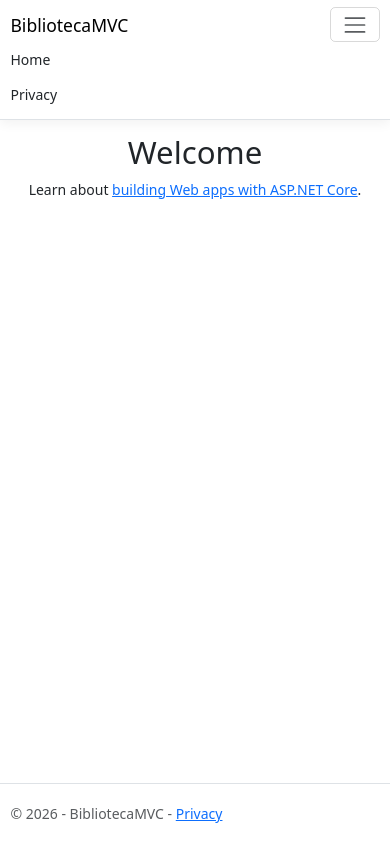
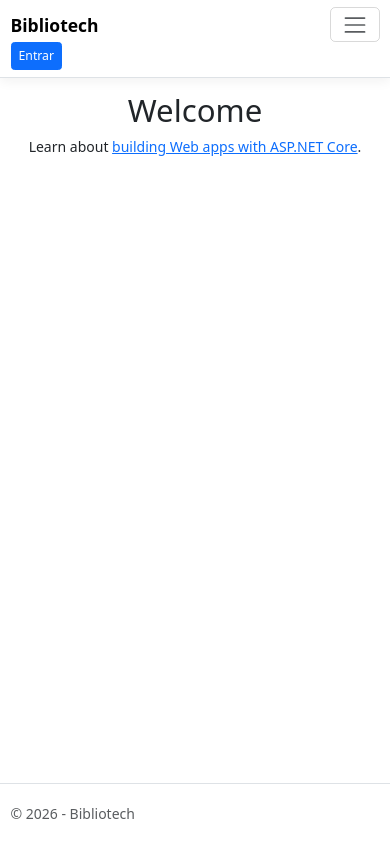
Before and after one commit to CauaLeao/BibliotecaAcademica, an ASP.NET Core app: page / in a window 390 px wide, after a click that opens the changed part. Run offline with ASP.NET Core 8, Linux system fonts and the light colour scheme; style sheets or scripts are compiled from the project's sources; the project's own start-up code is not run, and a stand-in starts its controllers and pages.

Commit message:
finaliza o sistema de login e implementa o frontend inicial

```diff
--- a/BibliotecaMVC/Views/Shared/_Layout.cshtml
+++ b/BibliotecaMVC/Views/Shared/_Layout.cshtml
@@ -1,9 +1,16 @@
+@using Microsoft.AspNetCore.Http
+@{
+    var usuarioId = Context.Session.GetInt32("UsuarioId");
+    var usuarioNome = Context.Session.GetString("UsuarioNome");
+    var tipoUsuario = Context.Session.GetString("TipoUsuario");
+    var isGestor = tipoUsuario == "Bibliotecario" || tipoUsuario == "Administrador";
+}
 <!DOCTYPE html>
-<html lang="en">
+<html lang="pt-br">
 <head>
     <meta charset="utf-8" />
     <meta name="viewport" content="width=device-width, initial-scale=1.0" />
-    <title>@ViewData["Title"] - BibliotecaMVC</title>
+    <title>@ViewData["Title"] - Bibliotech</title>
     <script type="importmap"></script>
     <link rel="stylesheet" href="~/lib/bootstrap/dist/css/bootstrap.min.css" />
     <link rel="stylesheet" href="~/css/site.css" asp-append-version="true" />
@@ -11,35 +18,91 @@
 </head>
 <body>
     <header>
-        <nav class="navbar navbar-expand-sm navbar-toggleable-sm navbar-light bg-white border-bottom box-shadow mb-3">
+        <nav class="navbar navbar-expand-sm navbar-light bg-white border-bottom box-shadow mb-3">
             <div class="container-fluid">
-                <a class="navbar-brand" asp-area="" asp-controller="Home" asp-action="Index">BibliotecaMVC</a>
-                <button class="navbar-toggler" type="button" data-bs-toggle="collapse" data-bs-target=".navbar-collapse" aria-controls="navbarSupportedContent"
-                        aria-expanded="false" aria-label="Toggle navigation">
+                <a class="navbar-brand fw-semibold" asp-controller="Home" asp-action="Index">Bibliotech</a>
+                <button class="navbar-toggler" type="button" data-bs-toggle="collapse" data-bs-target=".navbar-collapse"
+                        aria-controls="navbarSupportedContent" aria-expanded="false" aria-label="Alternar navegação">
                     <span class="navbar-toggler-icon"></span>
                 </button>
+
                 <div class="navbar-collapse collapse d-sm-inline-flex justify-content-between">
                     <ul class="navbar-nav flex-grow-1">
-                        <li class="nav-item">
-                            <a class="nav-link text-dark" asp-area="" asp-controller="Home" asp-action="Index">Home</a>
-                        </li>
-                        <li class="nav-item">
-                            <a class="nav-link text-dark" asp-area="" asp-controller="Home" asp-action="Privacy">Privacy</a>
-                        </li>
+                        @if (usuarioId.HasValue)
+                        {
+                            <li class="nav-item">
+                                <a class="nav-link text-dark" asp-controller="Livros" asp-action="Index">Catálogo</a>
+                            </li>
+                            <li class="nav-item">
+                                <a class="nav-link text-dark" asp-controller="Emprestimos" asp-action="Meus">Meus Empréstimos</a>
+                            </li>
+
+                            @if (isGestor)
+                            {
+                                <li class="nav-item">
+                                    <a class="nav-link text-dark" asp-controller="Categorias" asp-action="Index">Categorias</a>
+                                </li>
+                                <li class="nav-item">
+                                    <a class="nav-link text-dark" asp-controller="Usuarios" asp-action="Index">Usuários</a>
+                                </li>
+                                <li class="nav-item">
+                                    <a class="nav-link text-dark" asp-controller="Emprestimos" asp-action="Index">Gerenciar Empréstimos</a>
+                                </li>
+                            }
+                        }
+                    </ul>
+
+                    <ul class="navbar-nav align-items-sm-center">
+                        @if (usuarioId.HasValue)
+                        {
+                            <li class="nav-item me-3">
+                                <span class="navbar-text text-dark">
+                                    Olá, <strong>@usuarioNome</strong>
+                                    <span class="badge bg-secondary ms-1">@tipoUsuario</span>
+                                </span>
+                            </li>
+                            <li class="nav-item">
+                                <form asp-controller="Account" asp-action="Logout" method="post" class="d-inline">
+                                    <button type="submit" class="btn btn-outline-danger btn-sm">Sair</button>
+                                </form>
+                            </li>
+                        }
+                        else
+                        {
+                            <li class="nav-item">
+                                <a class="btn btn-primary btn-sm" asp-controller="Account" asp-action="Login">Entrar</a>
+                            </li>
+                        }
                     </ul>
                 </div>
             </div>
         </nav>
     </header>
+
     <div class="container">
         <main role="main" class="pb-3">
+            @if (TempData["Sucesso"] is string sucesso)
+            {
+                <div class="alert alert-success alert-dismissible fade show" role="alert">
+                    @sucesso
+                    <button type="button" class="btn-close" data-bs-dismiss="alert" aria-label="Fechar"></button>
+                </div>
+            }
+            @if (TempData["Erro"] is string erro)
+            {
+                <div class="alert alert-danger alert-dismissible fade show" role="alert">
+                    @erro
+                    <button type="button" class="btn-close" data-bs-dismiss="alert" aria-label="Fechar"></button>
+                </div>
+            }
+
             @RenderBody()
         </main>
     </div>
 
     <footer class="border-top footer text-muted">
         <div class="container">
-            &copy; 2026 - BibliotecaMVC - <a asp-area="" asp-controller="Home" asp-action="Privacy">Privacy</a>
+            &copy; 2026 - Bibliotech
         </div>
     </footer>
     <script src="~/lib/jquery/dist/jquery.min.js"></script>
```
Also changed, not shown: BibliotecaMVC/Filters/AutorizarOperacaoAttribute.cs (added, +63 -0 lines), BibliotecaMVC/Views/Account/AcessoNegado.cshtml (added, +17 -0 lines), BibliotecaMVC/Views/Account/Login.cshtml (added, +40 -0 lines).
